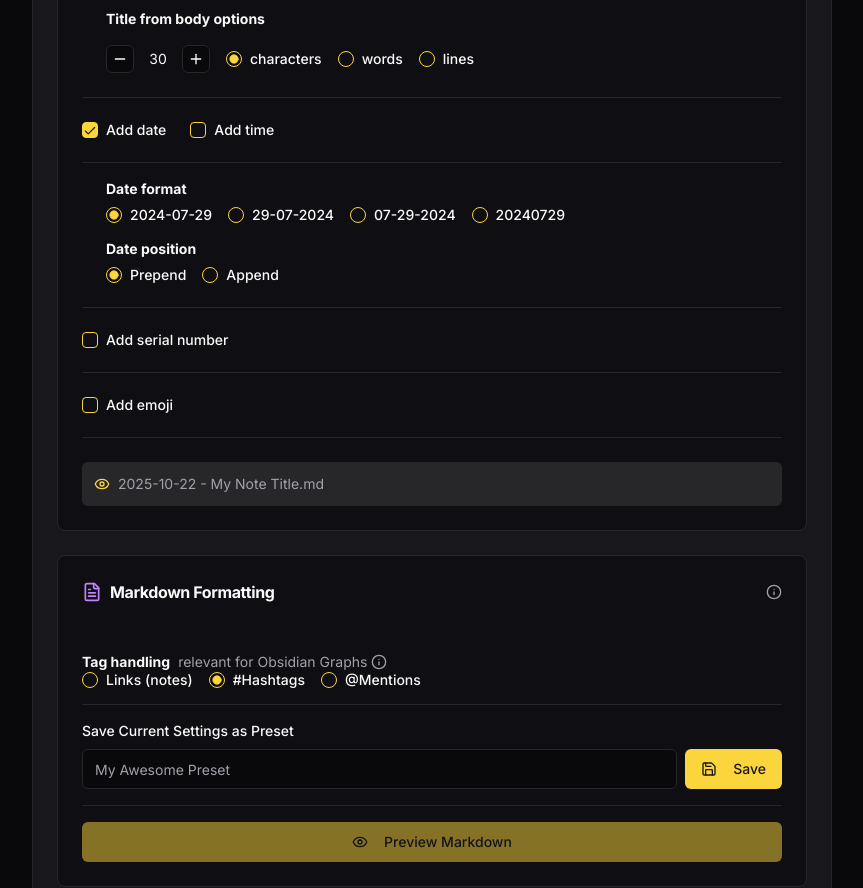
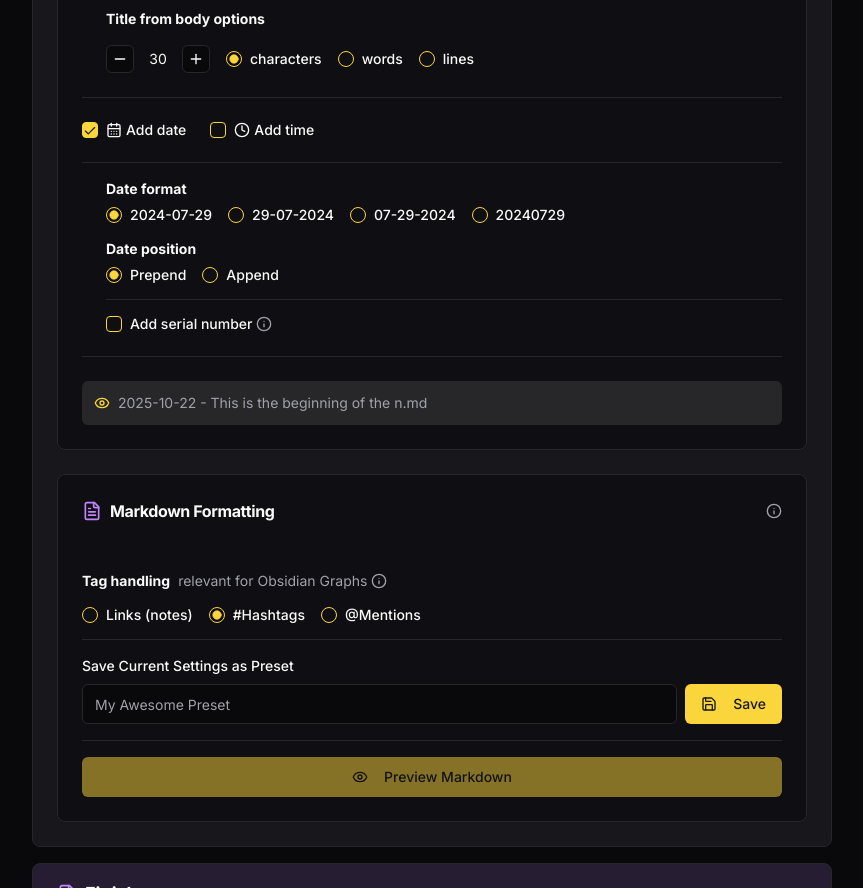
Before and after one commit to chris-obe/KeepToMD, a Next.js app: page / in a window 1280 px wide. Shown: the part 840-1728 px from the top of the page, without its empty margins (208-1071 px from the left). Built offline with nearby package versions, Linux system fonts and the light colour scheme.

Commit message:
refactor(ui): Reorganize note title options and add descriptive icons

```diff
--- a/src/components/feature/file-processing-area.tsx
+++ b/src/components/feature/file-processing-area.tsx
@@ -1,3 +1,4 @@
+
 
 
 
@@ -25,6 +26,8 @@ import {
   History,
   AlertTriangle,
   FileSignature,
+  CalendarDays,
+  Clock,
 } from 'lucide-react';
 import { Button } from '@/components/ui/button';
 import { Card, CardContent, CardHeader, CardTitle } from '@/components/ui/card';
@@ -580,7 +583,8 @@ export function FileProcessingArea() {
       }
 
       let titlePart = firstNoteTitle;
-      if (!namingOptions.useTitle && namingOptions.useBody) { // Simplified for preview
+      if (htmlFiles.length === 0 || !namingOptions.useTitle) {
+        if (namingOptions.useBody) { // Simplified for preview
             const bodyContent = "This is the beginning of the note content and it can be quite long.";
             let bodySnippet = "";
             switch (namingOptions.bodyUnit) {
@@ -595,8 +599,9 @@ export function FileProcessingArea() {
                     break;
             }
             titlePart = bodySnippet || "Untitled";
-      } else if (!namingOptions.useTitle && !htmlFiles.length) {
+        } else if (!namingOptions.useTitle) {
             titlePart = "Untitled";
+        }
       }
 
       if (titlePart) {
@@ -632,7 +637,7 @@ export function FileProcessingArea() {
       setFilenamePreview(preview + '.md');
     }
     getFilenamePreview();
-  }, [namingOptions, firstNoteTitle]);
+  }, [namingOptions, firstNoteTitle, htmlFiles]);
 
 
   const handlePreviewClick = async () => {
@@ -811,6 +816,10 @@ export function FileProcessingArea() {
                               <InfoTooltip>Use the first part of the body as a fallback if the note has no title.</InfoTooltip>
                             </Label>
                         </div>
+                         <div className="flex items-center space-x-2">
+                            <Checkbox id="emoji" checked={namingOptions.useEmoji} onCheckedChange={(checked) => setNamingOptions(prev => ({ ...prev, useEmoji: !!checked }))} />
+                            <Label htmlFor="emoji">Add emoji</Label>
+                        </div>
                     </div>
 
                     {namingOptions.useBody && (
@@ -840,16 +849,59 @@ export function FileProcessingArea() {
                     </div>
                     )}
 
+                    {namingOptions.useEmoji && (
+                        <div className="space-y-4 pt-4 border-t border-border pl-6">
+                            <div className="space-y-2">
+                                <Label className="font-semibold">Emoji</Label>
+                                <RadioGroup value={namingOptions.selectedEmoji} onValueChange={(value) => setNamingOptions(p => ({...p, selectedEmoji: value}))} className="flex flex-wrap gap-x-4 gap-y-2">
+                                    <div className="flex items-center space-x-2">
+                                        <RadioGroupItem value="🟡" id="e-1" />
+                                        <Label htmlFor="e-1">🟡</Label>
+                                    </div>
+                                    <div className="flex items-center space-x-2">
+                                        <RadioGroupItem value="💡" id="e-2" />
+                                        <Label htmlFor="e-2">💡</Label>
+                                    </div>
+                                    <div className="flex items-center space-x-2">
+                                        <RadioGroupItem value="✨" id="e-3" />
+                                        <Label htmlFor="e-3">✨</Label>
+                                    </div>
+                                </RadioGroup>
+                            </div>
+                            <div className="space-y-2">
+                                <Label className="font-semibold">Emoji position</Label>
+                                <RadioGroup
+                                    value={namingOptions.emojiPosition}
+                                    onValueChange={(value: 'beforeDate' | 'afterDate' | 'afterTitle') => setNamingOptions(prev => ({ ...prev, emojiPosition: value }))}
+                                    className="flex flex-wrap gap-x-4 gap-y-2"
+                                >
+                                    <div className="flex items-center space-x-2">
+                                        <RadioGroupItem value="beforeDate" id="ep-1" />
+                                        <Label htmlFor="ep-1">Before date</Label>
+                                    </div>
+                                    <div className="flex items-center space-x-2">
+                                        <RadioGroupItem value="afterDate" id="ep-2" />
+                                        <Label htmlFor="ep-2">After date</Label>
+                                    </div>
+                                    <div className="flex items-center space-x-2">
+                                        <RadioGroupItem value="afterTitle" id="ep-3" />
+                                        <Label htmlFor="ep-3">After title</Label>
+                                    </div>
+                                </RadioGroup>
+                            </div>
+                        </div>
+                    )}
+
                     <Separator />
 
                      <div className="flex flex-wrap gap-x-6 gap-y-4">
-                        <div className="flex items-center space-x-2">
+                        <div className="flex items-center gap-2">
                             <Checkbox id="date" checked={namingOptions.useDate} onCheckedChange={(checked) => setNamingOptions(prev => ({ ...prev, useDate: !!checked, useSerial: checked ? prev.useSerial : false }))} />
-                            <Label htmlFor="date">Add date</Label>
+                            <Label htmlFor="date" className="flex items-center gap-1"><CalendarDays className="h-4 w-4" /> Add date</Label>
                         </div>
-                         <div className="flex items-center space-x-2">
+                         <div className="flex items-center gap-2">
                             <Checkbox id="time" checked={namingOptions.useTime} onCheckedChange={(checked) => setNamingOptions(prev => ({ ...prev, useTime: !!checked }))}/>
-                            <Label htmlFor="time">Add time</Label>
+                            <Label htmlFor="time" className="flex items-center gap-1"><Clock className="h-4 w-4" /> Add time</Label>
                         </div>
                     </div>
 
@@ -906,23 +958,18 @@ export function FileProcessingArea() {
                                 </div>
                             </RadioGroup>
                         </div>
-                    </div>
-                    )}
-
-
                         <Separator />
-
-                    {namingOptions.useDate && (
-                    <>
-                    <div className="flex flex-wrap gap-x-6 gap-y-4">
-                        <div className="flex items-center space-x-2">
+                        <div className="space-y-2">
+                            <div className="flex items-center gap-2">
                                 <Checkbox id="serial" checked={namingOptions.useSerial} onCheckedChange={(checked) => setNamingOptions(prev => ({ ...prev, useSerial: !!checked }))} />
-                            <Label htmlFor="serial">Add serial number</Label>
-                        </div>
+                                <Label htmlFor="serial" className="flex items-center">
+                                    Add serial number
+                                    <InfoTooltip>Serializes notes to prevent filename conflicts. Recommended if notes have the same creation date.</InfoTooltip>
+                                </Label>
                             </div>
                             {namingOptions.useSerial && (
-                    <div className="space-y-2 pt-4 border-t border-border pl-6">
-                        <Label className="font-semibold flex items-center">Serial number padding <InfoTooltip>Choose the padding for your serial numbers. Sorting by date is recommended for predictable numbering.</InfoTooltip></Label>
+                                <div className="space-y-2 pl-6">
+                                    <Label className="font-semibold">Serial number padding</Label>
                                     <RadioGroup value={namingOptions.serialPadding} onValueChange={(value) => setNamingOptions(prev => ({ ...prev, serialPadding: value as '1' | '01' | '001' | '0001' }))} className="flex flex-wrap gap-x-4 gap-y-2">
                                         <div className="flex items-center space-x-2">
                                             <RadioGroupItem value="1" id="s1" />
@@ -943,62 +990,11 @@ export function FileProcessingArea() {
                                     </RadioGroup>
                                 </div>
                             )}
-                    <Separator />
-                    </>
-                    )}
-
-                    <div className="flex flex-wrap gap-x-6 gap-y-4">
-                        <div className="flex items-center space-x-2">
-                            <Checkbox id="emoji" checked={namingOptions.useEmoji} onCheckedChange={(checked) => setNamingOptions(prev => ({ ...prev, useEmoji: !!checked }))} />
-                            <Label htmlFor="emoji">Add emoji</Label>
-                        </div>
-                    </div>
-
-                    {namingOptions.useEmoji && (
-                        <div className="space-y-4 pt-4 border-t border-border pl-6">
-                            <div className="space-y-2">
-                                <Label className="font-semibold">Emoji</Label>
-                                <RadioGroup value={namingOptions.selectedEmoji} onValueChange={(value) => setNamingOptions(p => ({...p, selectedEmoji: value}))} className="flex flex-wrap gap-x-4 gap-y-2">
-                                    <div className="flex items-center space-x-2">
-                                        <RadioGroupItem value="🟡" id="e-1" />
-                                        <Label htmlFor="e-1">🟡</Label>
-                                    </div>
-                                    <div className="flex items-center space-x-2">
-                                        <RadioGroupItem value="💡" id="e-2" />
-                                        <Label htmlFor="e-2">💡</Label>
-                                    </div>
-                                    <div className="flex items-center space-x-2">
-                                        <RadioGroupItem value="✨" id="e-3" />
-                                        <Label htmlFor="e-3">✨</Label>
-                                    </div>
-                                </RadioGroup>
-                            </div>
-                            <div className="space-y-2">
-                                <Label className="font-semibold">Emoji position</Label>
-                                <RadioGroup
-                                    value={namingOptions.emojiPosition}
-                                    onValueChange={(value: 'beforeDate' | 'afterDate' | 'afterTitle') => setNamingOptions(prev => ({ ...prev, emojiPosition: value }))}
-                                    className="flex flex-wrap gap-x-4 gap-y-2"
-                                >
-                                    <div className="flex items-center space-x-2">
-                                        <RadioGroupItem value="beforeDate" id="ep-1" />
-                                        <Label htmlFor="ep-1">Before date</Label>
-                                    </div>
-                                    <div className="flex items-center space-x-2">
-                                        <RadioGroupItem value="afterDate" id="ep-2" />
-                                        <Label htmlFor="ep-2">After date</Label>
-                                    </div>
-                                    <div className="flex items-center space-x-2">
-                                        <RadioGroupItem value="afterTitle" id="ep-3" />
-                                        <Label htmlFor="ep-3">After title</Label>
-                                    </div>
-                                </RadioGroup>
                         </div>
                     </div>
                     )}
 
                     <Separator />
-
 
                     <div className="bg-secondary p-3 rounded-md text-sm text-muted-foreground flex items-center gap-2">
                         <Eye className="h-4 w-4 text-primary shrink-0"/>
@@ -1018,9 +1014,9 @@ export function FileProcessingArea() {
                     </CardTitle>
                 </CardHeader>
                 <CardContent className="space-y-4 pt-6">
-                     <div>
+                     <div className="space-y-2">
                         <Label className="font-semibold flex items-center">Tag handling <span className="ml-2 text-sm font-normal text-muted-foreground">relevant for Obsidian Graphs</span><InfoTooltip>Choose how to represent Google Keep tags in Obsidian.</InfoTooltip></Label>
-                        <RadioGroup value={formattingOptions.tagHandling} onValueChange={(value) => setFormattingOptions(prev => ({...prev, tagHandling: value as 'links' | 'hash' | 'atlinks'}))} className="flex flex-wrap gap-x-4 gap-y-2">
+                        <RadioGroup value={formattingOptions.tagHandling} onValueChange={(value) => setFormattingOptions(prev => ({...prev, tagHandling: value as 'links' | 'hash' | 'atlinks'}))} className="flex flex-wrap gap-x-4 gap-y-2 pt-2">
                              <div className="flex items-center space-x-2">
                                 <RadioGroupItem value="links" id="links" />
                                 <Label htmlFor="links">Links (notes)</Label>
```
Lines whose indentation alone changed are shown as unchanged.
